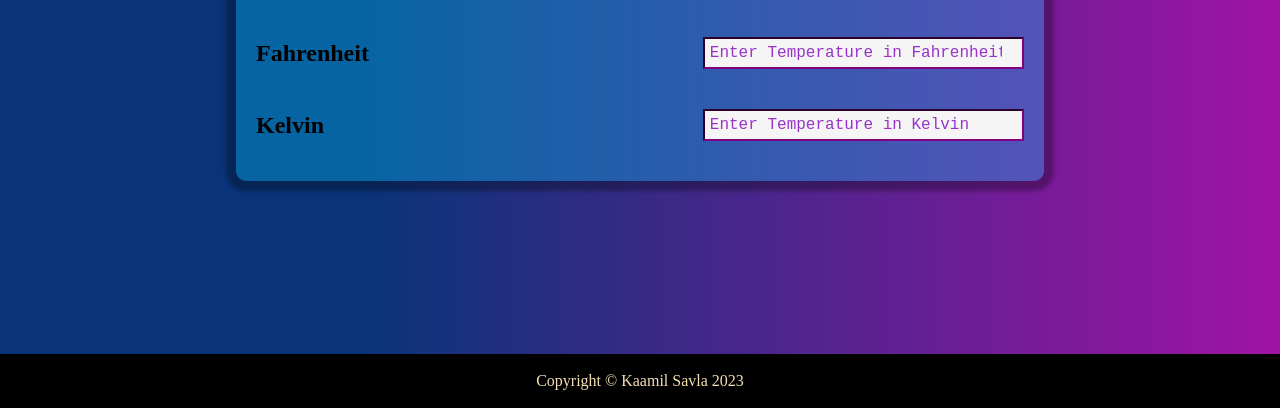
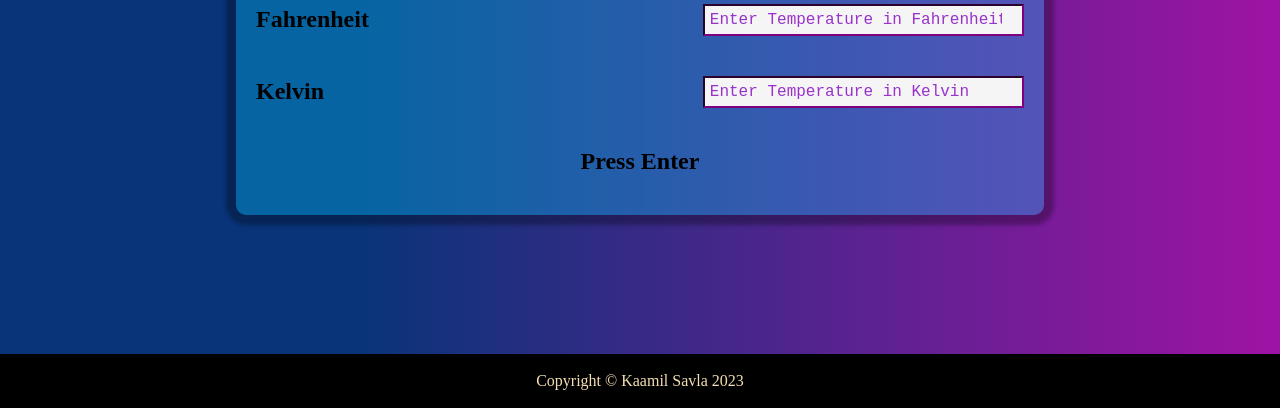
Before and after one commit to kaamil-s/Temperature-Converter, a plain HTML site: page index.html in a window 1280 px wide. Shown: the part 392-800 px from the top of the page. Drawn offline with Linux system fonts and the light colour scheme.

Commit message:
Update index.html

```diff
--- a/index.html
+++ b/index.html
@@ -39,8 +39,12 @@
             <input onchange="computeTemp(event)" type="number" name="Kelvin" id="Kelvin" class="Kelvin"
                 placeholder="Enter Temperature in Kelvin" />
         </div>
+        <div class="message">
+            <h2>Press Enter</h2>
+        </div>
 
     </div>
+
     <div class="copy">
         <p>Copyright © Kaamil Savla 2023</p>
     </div>
```
